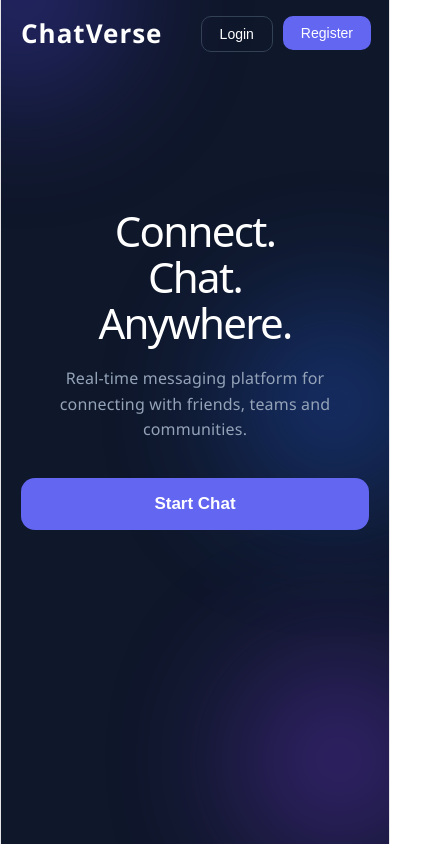
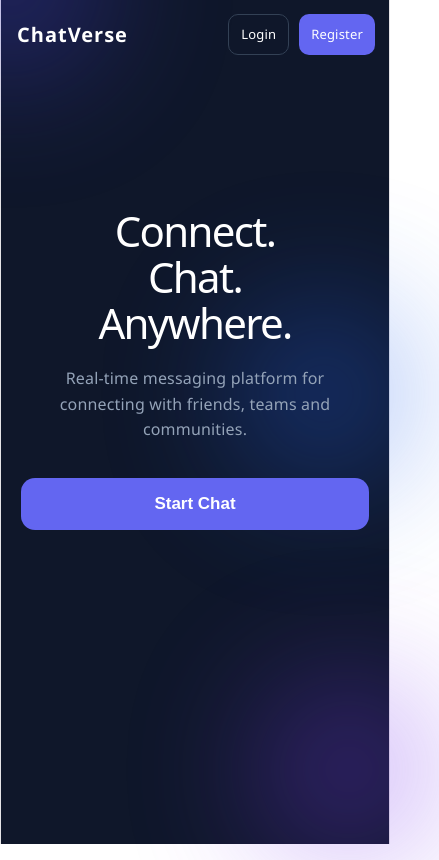
Before and after one commit to deepakarya2011/Chatversefrontend, a React app: page / in a window 390 px wide. Shown: the whole page, 439 px wide, since content can reach past the window. Built offline with nearby package versions, Linux system fonts and the light colour scheme; no server answers; the HTML template or start-up script is replaced by a standard one.

Commit message:
fix: buttons not clickable on android

```diff
--- a/src/components/Navbar.jsx
+++ b/src/components/Navbar.jsx
@@ -10,20 +10,8 @@ function Navbar() {
 </Link>
 
       <div className="nav-links">
-
-        <Link to="/login">
-          <button className="login-btn">
-            Login
-          </button>
-        </Link>
-
-
-        <Link to="/register">
-          <button className="register-btn">
-            Register
-          </button>
-        </Link>
-
+        <Link to="/login" className="login-btn">Login</Link>
+        <Link to="/register" className="register-btn">Register</Link>
       </div>
 
     </nav>
--- a/src/css/Home.css
+++ b/src/css/Home.css
@@ -13,7 +13,6 @@ body {
     min-height: 100vh;
     background: #0f172a;
     position: relative;
-    overflow: hidden;
 }
 
 /* Navbar */
@@ -26,6 +25,7 @@ body {
     align-items: center;
     position: relative;
     z-index: 9999;
+    flex-wrap: nowrap;
 }
 
 .logo {
@@ -44,14 +44,17 @@ body {
 
 .login-btn,
 .register-btn {
-    padding: 9px 18px;
-    border: none;
+    padding: 9px 16px;
     border-radius: 10px;
     cursor: pointer;
     font-size: 14px;
     font-weight: 500;
     transition: .2s;
     text-decoration: none;
+    display: inline-flex;
+    align-items: center;
+    white-space: nowrap;
+    -webkit-tap-highlight-color: transparent;
 }
 
 .login-btn {
@@ -60,16 +63,17 @@ body {
     border: 1px solid #334155;
 }
 
-.login-btn:hover {
+.login-btn:hover, .login-btn:active {
     background: #1e293b;
 }
 
 .register-btn {
     background: #6366f1;
     color: white;
+    border: none;
 }
 
-.register-btn:hover {
+.register-btn:hover, .register-btn:active {
     transform: translateY(-2px);
     box-shadow: 0 6px 20px rgba(99,102,241,.4);
 }
@@ -176,11 +180,20 @@ body {
     }
 
     .navbar {
-        padding: 16px 20px;
+        padding: 14px 16px;
+    }
+
+    .logo {
+        font-size: 20px;
+    }
+
+    .login-btn, .register-btn {
+        padding: 8px 12px;
+        font-size: 13px;
     }
 
     .circle1, .circle2, .circle3 {
-        width: 200px;
-        height: 200px;
+        width: 180px;
+        height: 180px;
     }
 }
--- a/src/css/Login.css
+++ b/src/css/Login.css
@@ -29,7 +29,8 @@ body {
 .login-content {
     width: 100%;
     max-width: 440px;
-    z-index: 10;
+    z-index: 20;
+    position: relative;
     text-align: center;
 }
 
@@ -62,6 +63,9 @@ body {
     font-size: 15px;
     outline: none;
     transition: .2s;
+    position: relative;
+    z-index: 20;
+    -webkit-tap-highlight-color: transparent;
 }
 
 .login-form input:focus {
@@ -84,9 +88,14 @@ body {
     color: white;
     transition: .2s;
     margin-top: 4px;
+    position: relative;
+    z-index: 20;
+    -webkit-tap-highlight-color: transparent;
+    touch-action: manipulation;
 }
 
-.login-form button:hover {
+.login-form button:hover,
+.login-form button:active {
     transform: translateY(-3px);
     box-shadow: 0 10px 25px rgba(99,102,241,.4);
 }
--- a/src/css/Register.css
+++ b/src/css/Register.css
@@ -30,7 +30,7 @@ body {
     width: 100%;
     max-width: 480px;
     position: relative;
-    z-index: 10;
+    z-index: 20;
     text-align: center;
 }
 
@@ -74,6 +74,9 @@ body {
     font-size: 15px;
     outline: none;
     transition: .2s;
+    position: relative;
+    z-index: 20;
+    -webkit-tap-highlight-color: transparent;
 }
 
 .register-form input:focus {
@@ -96,9 +99,14 @@ body {
     font-weight: 600;
     cursor: pointer;
     transition: .2s;
+    position: relative;
+    z-index: 20;
+    -webkit-tap-highlight-color: transparent;
+    touch-action: manipulation;
 }
 
-.register-form button:hover {
+.register-form button:hover,
+.register-form button:active {
     transform: translateY(-3px);
     box-shadow: 0 10px 25px rgba(99,102,241,.35);
 }
```
